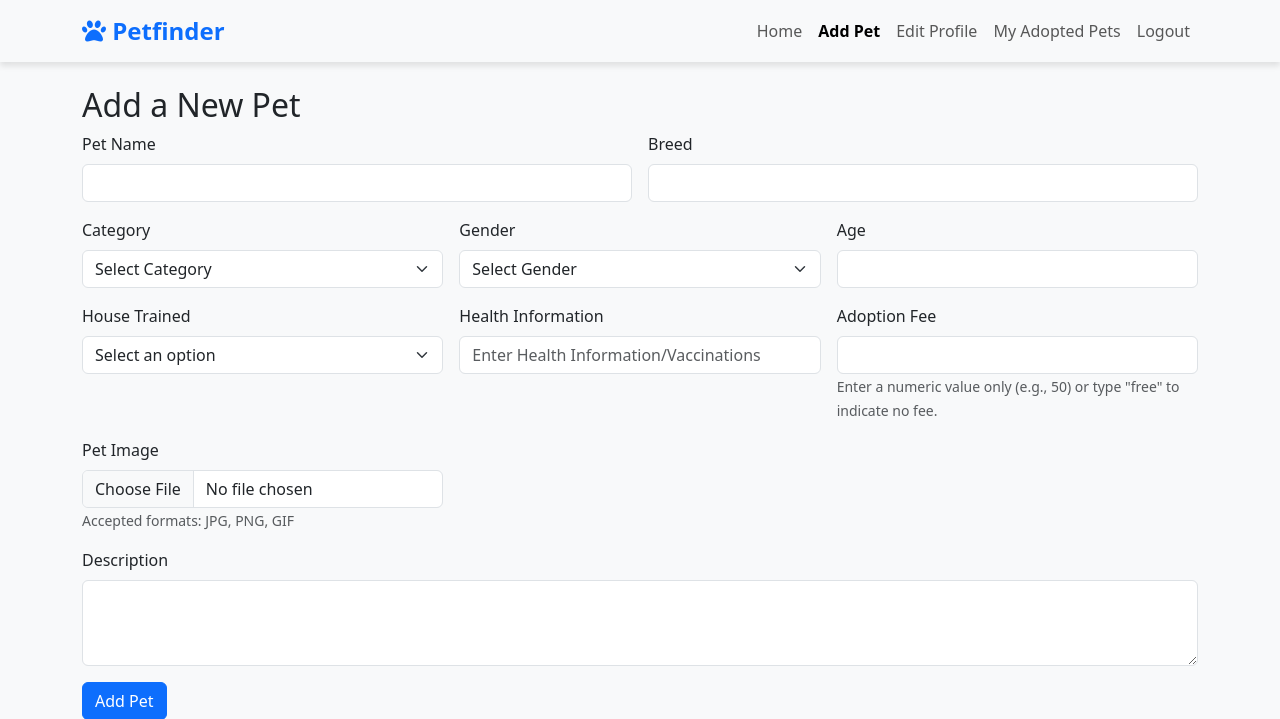
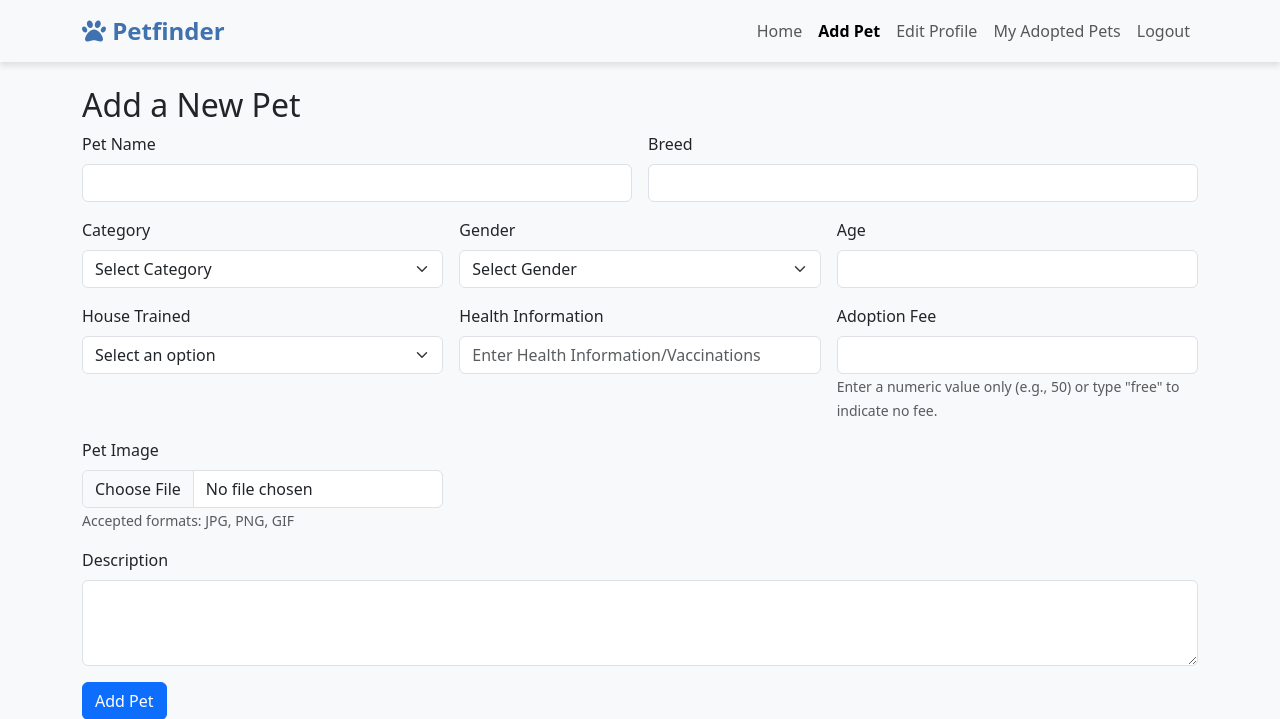
Before and after one commit to FlorentSy/petfinder-project2, a PHP site: page /add_pet.php in a window 1280 px wide. Shown: the top 719 px of the page. Run offline with PHP 8.4, Linux system fonts and the light colour scheme.

Commit message:
header color petfinder changed, index view pets hover changed

```diff
--- a/header.php
+++ b/header.php
@@ -55,7 +55,7 @@ $is_admin = $_SESSION['is_admin'] ?? 0;
 <header>
     <nav class="navbar navbar-expand-lg navbar-light bg-light">
         <div class="container">
-            <a class="navbar-brand fw-bold text-primary" href="index.php">
+            <a class="navbar-brand fw-bold text" href="index.php" style="color: #3F72AF;">
                 <i class="fas fa-paw"></i> Petfinder
             </a>
             <button class="navbar-toggler" type="button" data-bs-toggle="collapse" data-bs-target="#navbarNav" aria-controls="navbarNav" aria-expanded="false" aria-label="Toggle navigation">
--- a/index.php
+++ b/index.php
@@ -377,7 +377,7 @@ $pets = $stmt->fetchAll(PDO::FETCH_ASSOC);
 }
 
 .pets1-button:hover {
-    background-color: #27005D;
+    background-color:rgb(41, 96, 163);
     color: white;
 }
 
```
